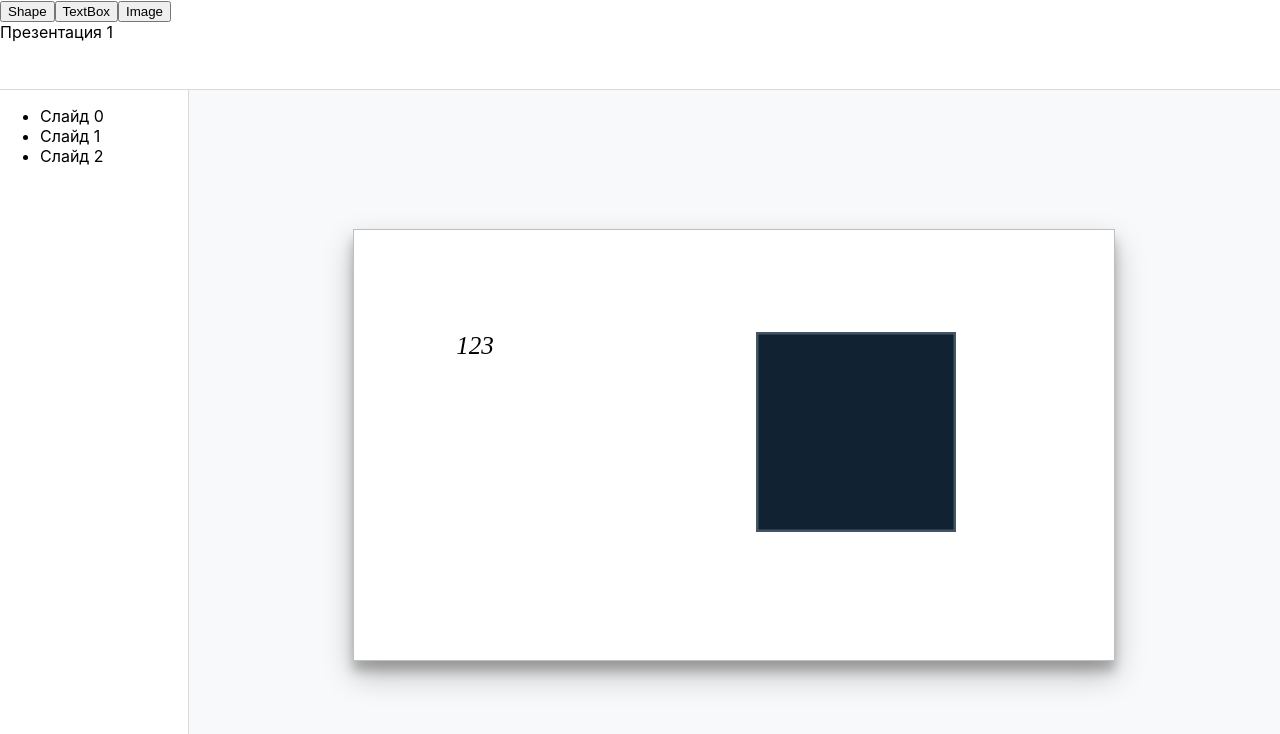
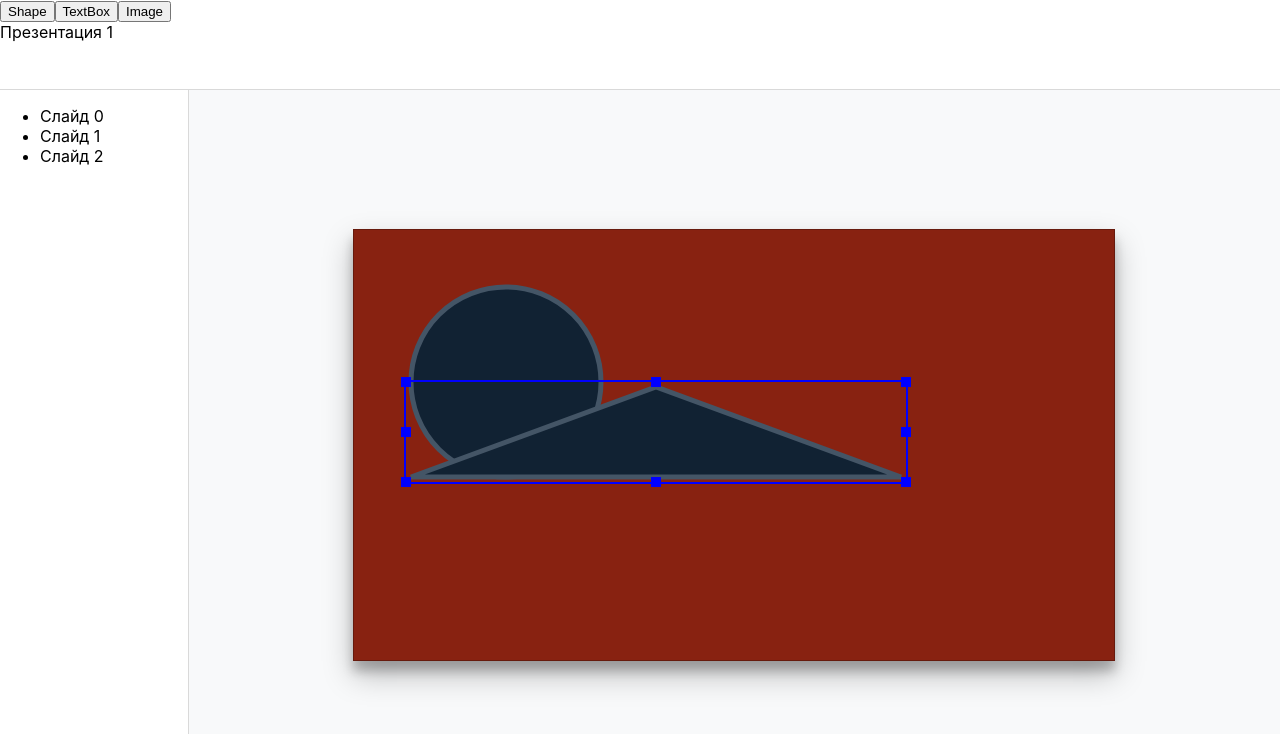
Before and after one commit to reactiven/presentationMaker, a React (Create React App) app: page / in a window 1280 px wide. Shown: the top 734 px of the page. Built offline with nearby package versions, Linux system fonts and the light colour scheme.

Commit message:
Добавил элементы для ресайза элементов

```diff
--- a/src/components/Sidebar.tsx
+++ b/src/components/Sidebar.tsx
@@ -1,6 +1,6 @@
 import React from 'react'
 import { renderApp } from '..';
-import { selectSlide } from '../Entity/Presentation';
+import { goToSlide, selectSlide } from '../Entity/Presentation';
 import { SlideType, State } from '../Entity/types'
 import './Sidebar.css';
 
@@ -12,7 +12,7 @@ function SideBar(props: PropsType): JSX.Element {
 
     function changeSlide(slideId: number) {
         console.log(slideId)
-        const newState = selectSlide(props.state, slideId)
+        const newState = goToSlide(props.state, slideId)
         renderApp(newState)
     }
 
--- a/src/components/SlideElements/Circle.tsx
+++ b/src/components/SlideElements/Circle.tsx
@@ -25,7 +25,7 @@ function Circle(props: PropsType) {
                 cy={height/2}
                 fill={data.fillColor}
                 stroke={data.strokeColor}
-                stroke-width="5"
+                strokeWidth="5"
             />
         </svg>
     )
--- a/src/components/SlideElements/Element.css
+++ b/src/components/SlideElements/Element.css
@@ -8,3 +8,47 @@
     position: absolute;
     border: 2px solid blue;
 }
+
+.resize-handle {
+    position: absolute;
+    width: 10px;
+    height: 10px;
+    background-color: blue;
+}
+
+.resize-handle-tl {
+    top: -5px;
+    left: -5px;
+}
+.resize-handle-tr {
+    top: -5px;
+    right: -5px;
+}
+.resize-handle-bl {
+    bottom: -5px;
+    left: -5px;
+}
+.resize-handle-br {
+    bottom: -5px;
+    right: -5px;
+}
+
+.resize-handle-ts {
+    top: -5px;
+    left: calc(50% - 5px);
+}
+
+.resize-handle-rs {
+    right: -5px;
+    top: calc(50% - 5px);
+}
+
+.resize-handle-bs {
+    bottom: -5px;
+    left: calc(50% - 5px);
+}
+
+.resize-handle-ls {
+    top: calc(50% - 5px);
+    left: -5px;
+}
--- a/src/components/SlideElements/Element.tsx
+++ b/src/components/SlideElements/Element.tsx
@@ -22,6 +22,14 @@ function SlideElement(props: ElementPropsType) {
     const className = props.isSelected ? 'element_selected' : 'element'
     return(
         <div style={style} className={className}>
+            {props.isSelected &&  <div className='resize-handle resize-handle-tl'></div>}
+            {props.isSelected &&  <div className='resize-handle resize-handle-tr'></div>}
+            {props.isSelected &&  <div className='resize-handle resize-handle-bl'></div>}
+            {props.isSelected &&  <div className='resize-handle resize-handle-br'></div>}
+            {props.isSelected &&  <div className='resize-handle resize-handle-ts'></div>}
+            {props.isSelected &&  <div className='resize-handle resize-handle-rs'></div>}
+            {props.isSelected &&  <div className='resize-handle resize-handle-bs'></div>}
+            {props.isSelected &&  <div className='resize-handle resize-handle-ls'></div>}
             {renderElement(element, style)}
         </div>
     )
--- a/src/viewModel/initialState.ts
+++ b/src/viewModel/initialState.ts
@@ -3,9 +3,9 @@ import { State } from "../Entity/types";
 
 const initialState: State = {
     onPreview: false,
-    currentSlide: 2,
-    selectedSlideElements: [],
-    selectedSlides: [2],
+    currentSlide: 0,
+    selectedSlideElements: [1],
+    selectedSlides: [0],
     presentationInfo: {
         name: 'new presentation',
         slidesOrder: [0, 2, 1],
```
